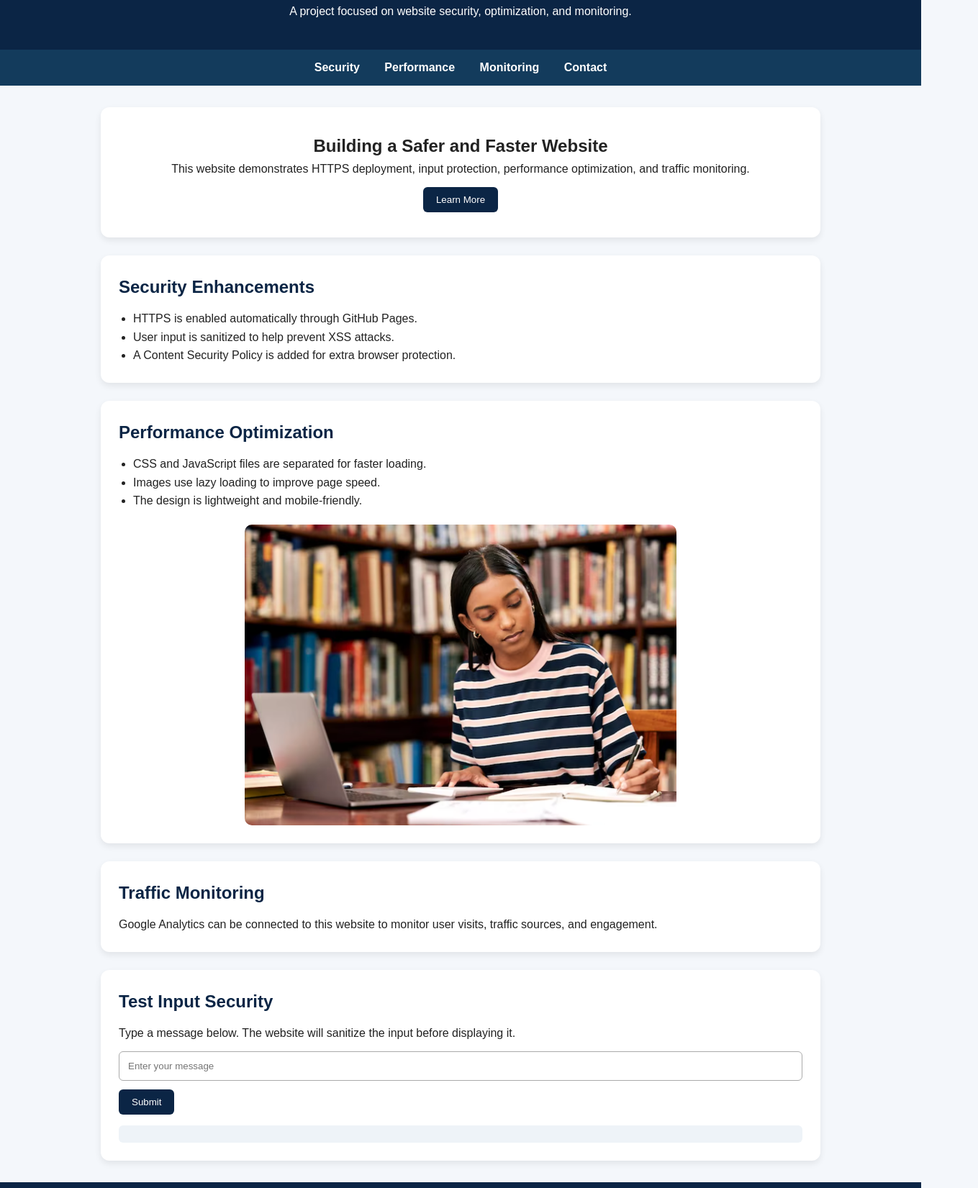
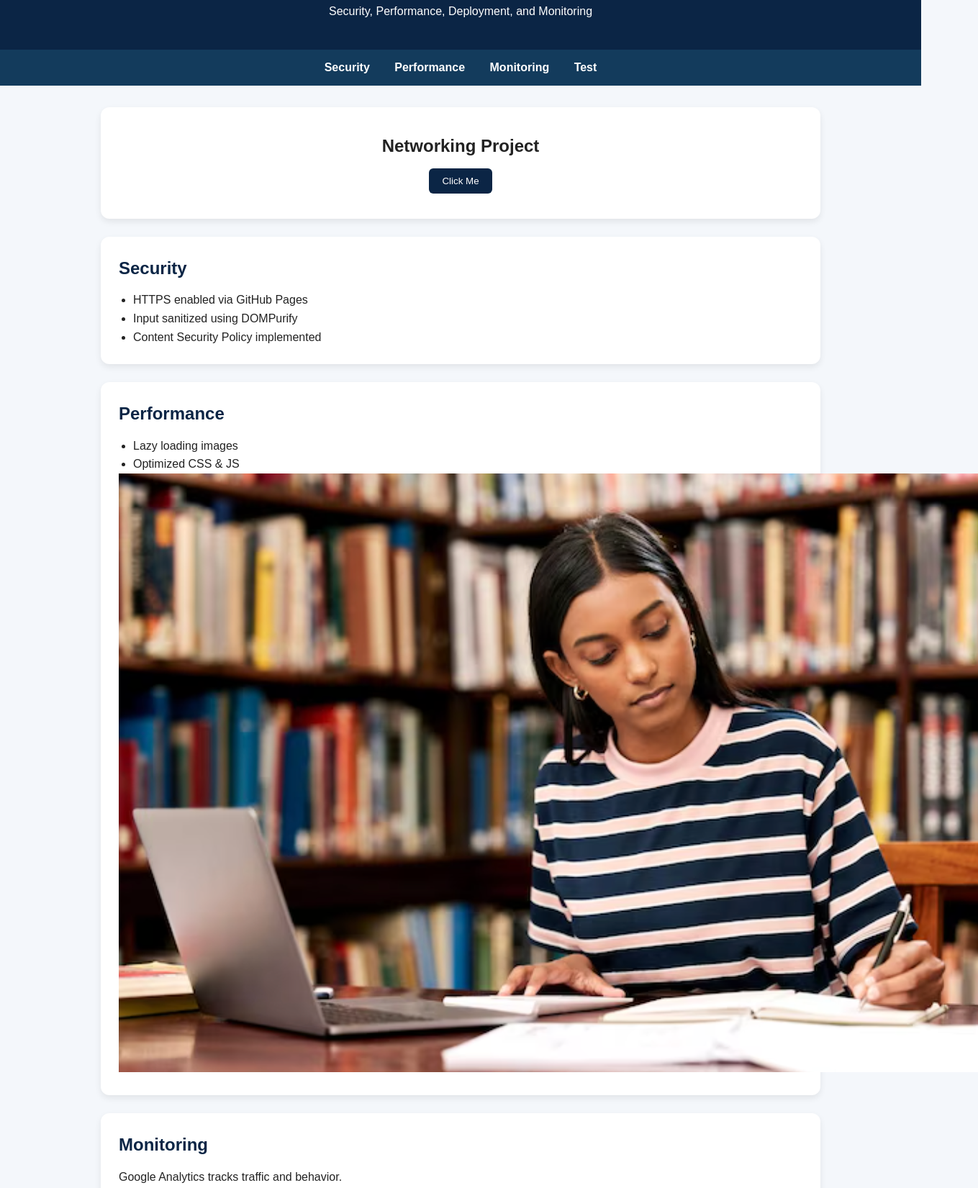
Before and after one commit to ZiyaQureshi/networking-project2, a plain HTML site: page index.html in a window 1280 px wide. Shown: the part 108-1759 px from the top of the page at 72% size, 1359 px wide, since content can reach past the window. Drawn offline with nearby package versions, Linux system fonts and the light colour scheme.

Commit message:
Update index.html

```diff
--- a/index.html
+++ b/index.html
@@ -1,15 +1,17 @@
 <!DOCTYPE html>
 <html lang="en">
 <head>
-  <meta charset="UTF-8" />
-  <meta name="viewport" content="width=device-width, initial-scale=1.0" />
+  <meta charset="UTF-8">
+  <meta name="viewport" content="width=device-width, initial-scale=1.0">
 
+  <!-- Security: Content Security Policy -->
   <meta http-equiv="Content-Security-Policy"
-        content="default-src 'self'; script-src 'self' https://cdn.jsdelivr.net https://www.googletagmanager.com; style-src 'self' 'unsafe-inline'; img-src 'self' data:; connect-src 'self' https://www.google-analytics.com;">
+        content="default-src 'self'; script-src 'self' https://cdn.jsdelivr.net https://www.googletagmanager.com; style-src 'self' 'unsafe-inline'; img-src 'self' data:;">
 
   <title>Secure Networking Website</title>
-  <link rel="stylesheet" href="style.css" />
+  <link rel="stylesheet" href="style.css">
 
+  <!-- Monitoring: Google Analytics -->
   <script async src="https://www.googletagmanager.com/gtag/js?id=G-XXXXXXXXXX"></script>
   <script>
     window.dataLayer = window.dataLayer || [];
@@ -20,73 +22,69 @@
 </head>
 
 <body>
+
 <header>
   <h1>Secure Networking Website</h1>
-    <p>A project focused on website security, optimization, and monitoring.</p>
+  <p>Security, Performance, Deployment, and Monitoring</p>
 </header>
 
 <nav>
   <a href="#security">Security</a>
   <a href="#performance">Performance</a>
   <a href="#monitoring">Monitoring</a>
-    <a href="#contact">Contact</a>
+  <a href="#contact">Test</a>
 </nav>
 
 <main>
+
 <section class="hero">
-      <h2>Building a Safer and Faster Website</h2>
-      <p>
-        This website demonstrates HTTPS deployment, input protection,
-        performance optimization, and traffic monitoring.
-      </p>
-      <button onclick="showMessage()">Learn More</button>
+  <h2>Networking Project</h2>
+  <button onclick="showMessage()">Click Me</button>
   <p id="message"></p>
 </section>
 
 <section id="security" class="card">
-      <h2>Security Enhancements</h2>
+  <h2>Security</h2>
   <ul>
-        <li>HTTPS is enabled automatically through GitHub Pages.</li>
-        <li>User input is sanitized to help prevent XSS attacks.</li>
-        <li>A Content Security Policy is added for extra browser protection.</li>
+    <li>HTTPS enabled via GitHub Pages</li>
+    <li>Input sanitized using DOMPurify</li>
+    <li>Content Security Policy implemented</li>
   </ul>
 </section>
 
 <section id="performance" class="card">
-      <h2>Performance Optimization</h2>
+  <h2>Performance</h2>
   <ul>
-        <li>CSS and JavaScript files are separated for faster loading.</li>
-        <li>Images use lazy loading to improve page speed.</li>
-        <li>The design is lightweight and mobile-friendly.</li>
+    <li>Lazy loading images</li>
+    <li>Optimized CSS & JS</li>
   </ul>
 
-      <img src="images/network.jpg" alt="Network image" loading="lazy" class="sample-img">
+  <img src="images/network.jpg" loading="lazy">
 </section>
 
 <section id="monitoring" class="card">
-      <h2>Traffic Monitoring</h2>
-      <p>
-        Google Analytics can be connected to this website to monitor user visits,
-        traffic sources, and engagement.
-      </p>
+  <h2>Monitoring</h2>
+  <p>Google Analytics tracks traffic and behavior.</p>
 </section>
 
 <section id="contact" class="card">
-      <h2>Test Input Security</h2>
-      <p>Type a message below. The website will sanitize the input before displaying it.</p>
+  <h2>Dynamic Data Storage</h2>
 
-      <input type="text" id="userInput" placeholder="Enter your message">
+  <input type="text" id="userInput" placeholder="Enter message">
   <button onclick="submitInput()">Submit</button>
+  <button onclick="clearMessages()">Clear</button>
 
   <div id="output"></div>
 </section>
+
 </main>
 
 <footer>
-    <p>&copy; 2026 Secure Networking Project | GitHub Pages Deployment</p>
+  <p>Networking Project 2026</p>
 </footer>
 
 <script src="https://cdn.jsdelivr.net/npm/dompurify@3.0.6/dist/purify.min.js"></script>
 <script src="script.js"></script>
+
 </body>
 </html>
```
Lines whose indentation alone changed are shown as unchanged.
